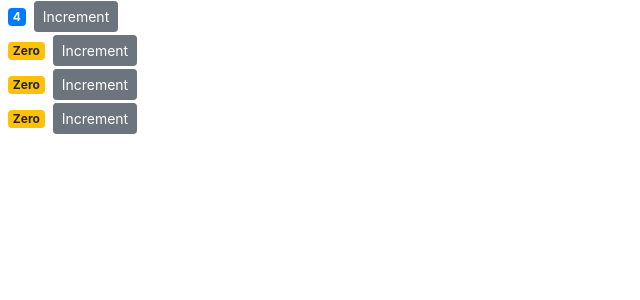
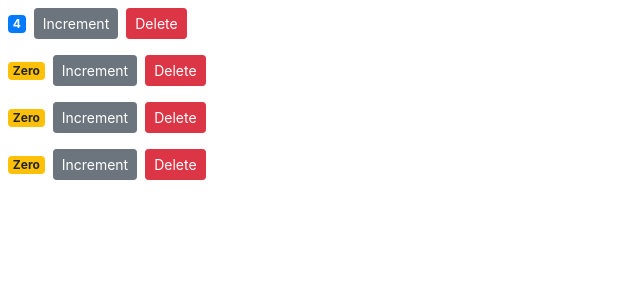
Before and after one commit to aidanduff/counter-app, a React (Create React App) app: page / in a window 1280 px wide. Shown: the top 300 px of the page, without its empty margins (0-640 px from the left). Built offline with nearby package versions, Linux system fonts and the light colour scheme.

Commit message:
1:39 raising an event

```diff
--- a/src/components/counter.jsx
+++ b/src/components/counter.jsx
@@ -11,7 +11,7 @@ class Counter extends Component {
   };
 
   render() {
-    console.log("props ", this.props);
+    console.log(this.props);
     return (
       <div>
         <span className={this.getBadgeClasses()}>{this.formatCount()}</span>
@@ -20,6 +20,12 @@ class Counter extends Component {
           className="btn btn-secondary btn-sm"
         >
           Increment
+        </button>
+        <button
+          onClick={this.props.onDelete}
+          className="btn btn-danger btn-sm m-2"
+        >
+          Delete
         </button>
       </div>
     );
--- a/src/components/counters.jsx
+++ b/src/components/counters.jsx
@@ -10,11 +10,20 @@ class Counters extends Component {
       { id: 4, value: 0 },
     ],
   };
+
+  handleDelete = () => {
+    console.log("Event handler called");
+  };
   render() {
     return (
       <div>
         {this.state.counters.map((counter) => (
-          <Counter key={counter.id} value={counter.value} select={true} />
+          <Counter
+            key={counter.id}
+            onDelete={this.handleDelete}
+            value={counter.value}
+            id={counter.id}
+          ></Counter>
         ))}
       </div>
     );
```
